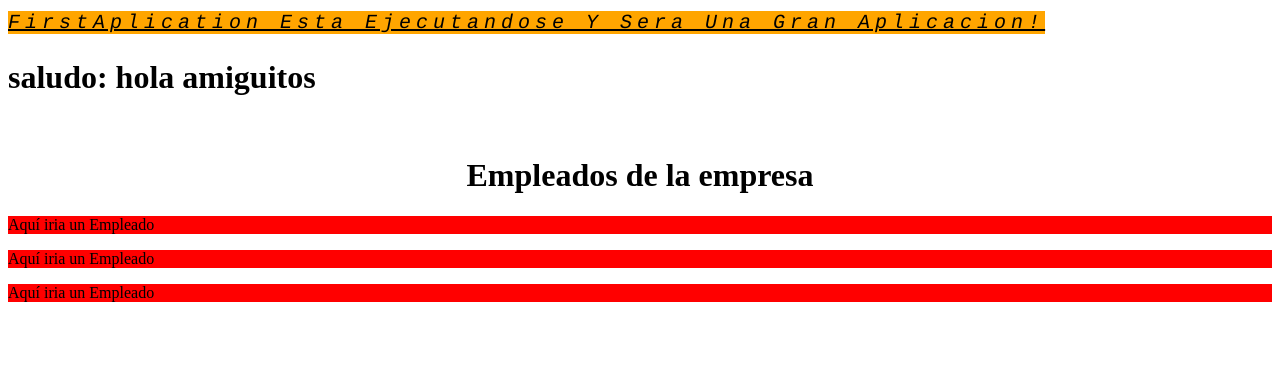
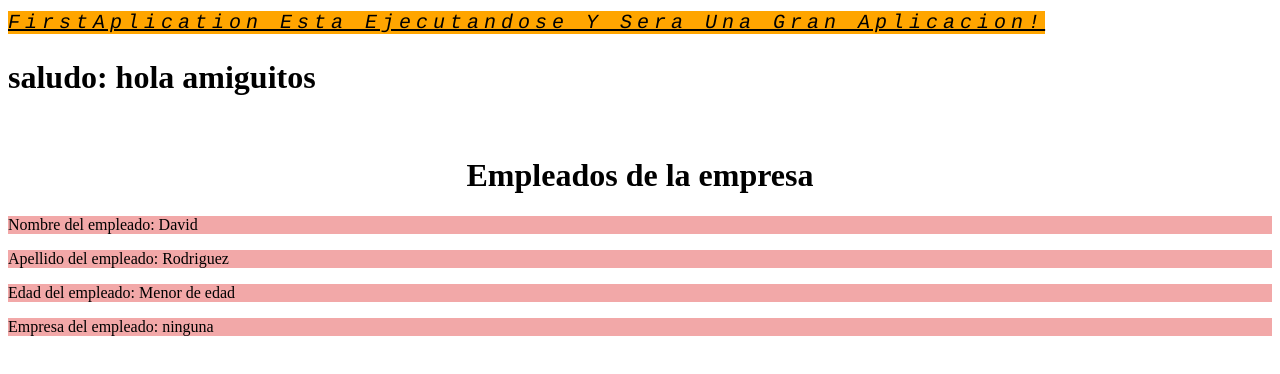
Before and after one commit to ndrr15/firstAplication, an Angular app: page / in a window 1280 px wide. Shown: the top 374 px of the page. Built offline with nearby package versions, Linux system fonts and the light colour scheme.

Commit message:
sesion 7 aplicada

```diff
--- a/src/app/Empleados/Empleados.component.html
+++ b/src/app/Empleados/Empleados.component.html
@@ -1,4 +1,2 @@
 <h1>Empleados de la empresa</h1>
 <app-empleado></app-empleado>
-<app-empleado></app-empleado>
-<app-empleado></app-empleado>
--- a/src/app/empleado/empleado.component.css
+++ b/src/app/empleado/empleado.component.css
@@ -1,3 +1,3 @@
 p {
-    background-color: red;
+    background-color: rgb(242, 168, 168);
 }
--- a/src/app/empleado/empleado.component.html
+++ b/src/app/empleado/empleado.component.html
@@ -1 +1,6 @@
-<p>Aquí iria un Empleado</p>
+<div>
+    <p>Nombre del empleado: {{nombre}}</p>
+    <p>Apellido del empleado: {{apellido}}</p>
+    <p>Edad del empleado: {{edad >= 18 ? 'Mayor de edad' : 'Menor de edad'}}</p>
+    <p>Empresa del empleado: {{empresa}}</p>
+</div>
--- a/src/app/empleado/empleado.component.ts
+++ b/src/app/empleado/empleado.component.ts
@@ -8,9 +8,14 @@ import { Component, OnInit } from '@angular/core';
   //styles:["p {background-color: red;}"]
 })
 export class EmpleadoComponent implements OnInit {
-
+  nombre = "David";
+  apellido = "Rodriguez";
+  edad = 17;
+  empresa = "ninguna";
   constructor() { }
-
+  // getEdad(){
+  //   return this.edad;
+  // }
   ngOnInit(): void {
   }
 
```
